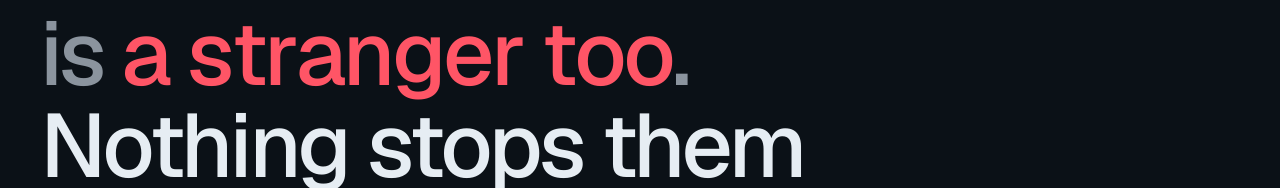
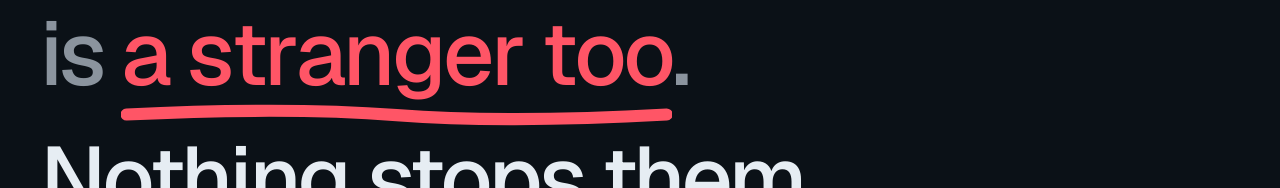
Before and after one commit to obezeq/blue-escrow, a Next.js app in the folder apps/web/: page / in a window 1280 px wide. Shown: the part 1544-1732 px from the top of the page. Built offline with nearby package versions, Linux system fonts and the light colour scheme; no server answers.

Commit message:
(refactor) TheProblem: inline SVG path inside <s> for scroll-drawn strike, refs #97 #38

```diff
--- a/apps/web/src/features/homepage/TheProblem/TheProblem.tsx
+++ b/apps/web/src/features/homepage/TheProblem/TheProblem.tsx
@@ -36,6 +36,22 @@ export function TheProblem() {
               The middleman is{' '}
               <s className={styles.problem__struck} data-animate="stranger">
                 <span className={styles.problem__red}>a stranger too</span>
+                <svg
+                  className={styles.problem__strike}
+                  aria-hidden="true"
+                  viewBox="0 0 100 6"
+                  preserveAspectRatio="none"
+                  focusable="false"
+                >
+                  <path
+                    d="M1 3 Q 30 1.6 50 3.1 T 99 3"
+                    stroke="currentColor"
+                    strokeWidth="2.2"
+                    strokeLinecap="round"
+                    fill="none"
+                    pathLength="100"
+                  />
+                </svg>
               </s>
               .
             </p>
```
